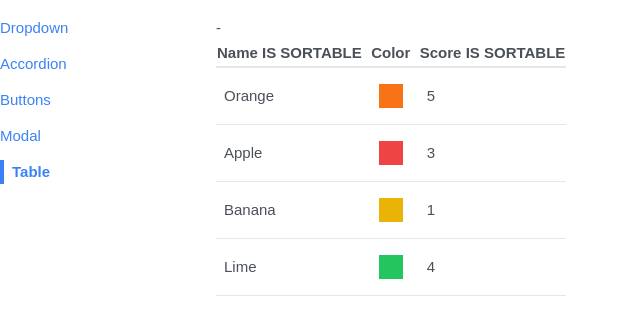
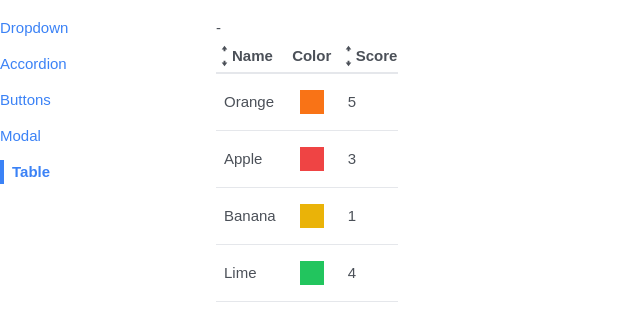
Before and after one commit to adenugbamichael/Reusable-react-ui-components, a React (Vite) app: page /table in a window 1280 px wide. Shown: the top 324 px of the page, without its empty margins (0-640 px from the left). Built offline with nearby package versions, Linux system fonts and the light colour scheme; a web font is replaced by a local one.

Commit message:
Determining Icon set | Styling Header cells

```diff
--- a/src/components/SortableTable.jsx
+++ b/src/components/SortableTable.jsx
@@ -1,5 +1,6 @@
 /* eslint-disable react/prop-types */
 import { useState } from "react"
+import { GoArrowSmallUp, GoArrowSmallDown } from "react-icons/go"
 import Table from "./Table"
 
 const SortableTable = (props) => {
@@ -27,8 +28,14 @@
     return {
       ...column,
       header: () => (
-        <th onClick={() => handleClick(column.label)}>
-          {column.label} IS SORTABLE
+        <th
+          className='cursor-pointer hover:bg-gray-100'
+          onClick={() => handleClick(column.label)}
+        >
+          <div className='flex items-center'>
+            {getIcons(column.label, sortBy, sortOrder)}
+            {column.label}
+          </div>
         </th>
       ),
     }
@@ -58,4 +65,36 @@
   )
 }
 
+function getIcons(label, sortBy, sortOrder) {
+  if (label !== sortBy) {
+    return (
+      <div>
+        <GoArrowSmallUp />
+        <GoArrowSmallDown />
+      </div>
+    )
+  }
+
+  if (sortOrder === null) {
+    return (
+      <div>
+        <GoArrowSmallUp />
+        <GoArrowSmallDown />
+      </div>
+    )
+  } else if (sortOrder === "asc") {
+    return (
+      <div>
+        <GoArrowSmallUp />
+      </div>
+    )
+  } else if (sortOrder === "desc") {
+    return (
+      <div>
+        <GoArrowSmallDown />
+      </div>
+    )
+  }
+}
+
 export default SortableTable
```
